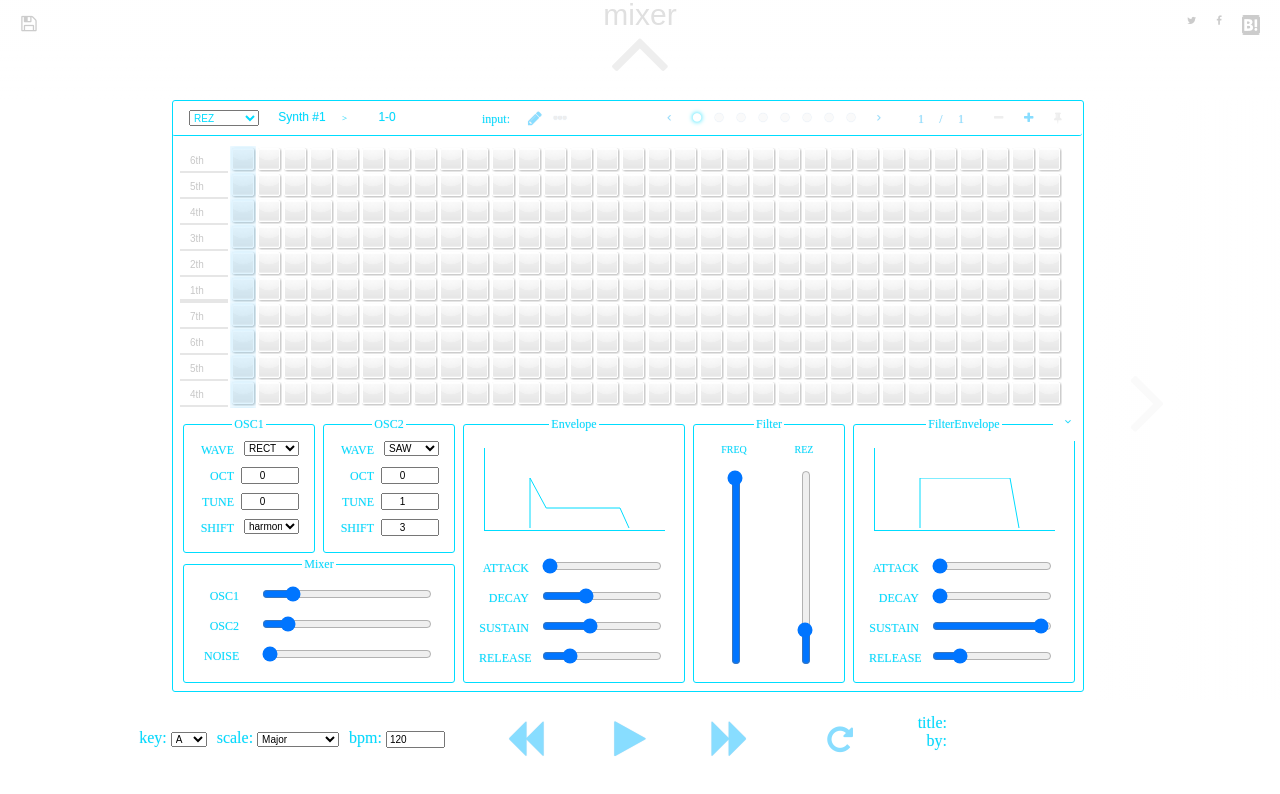
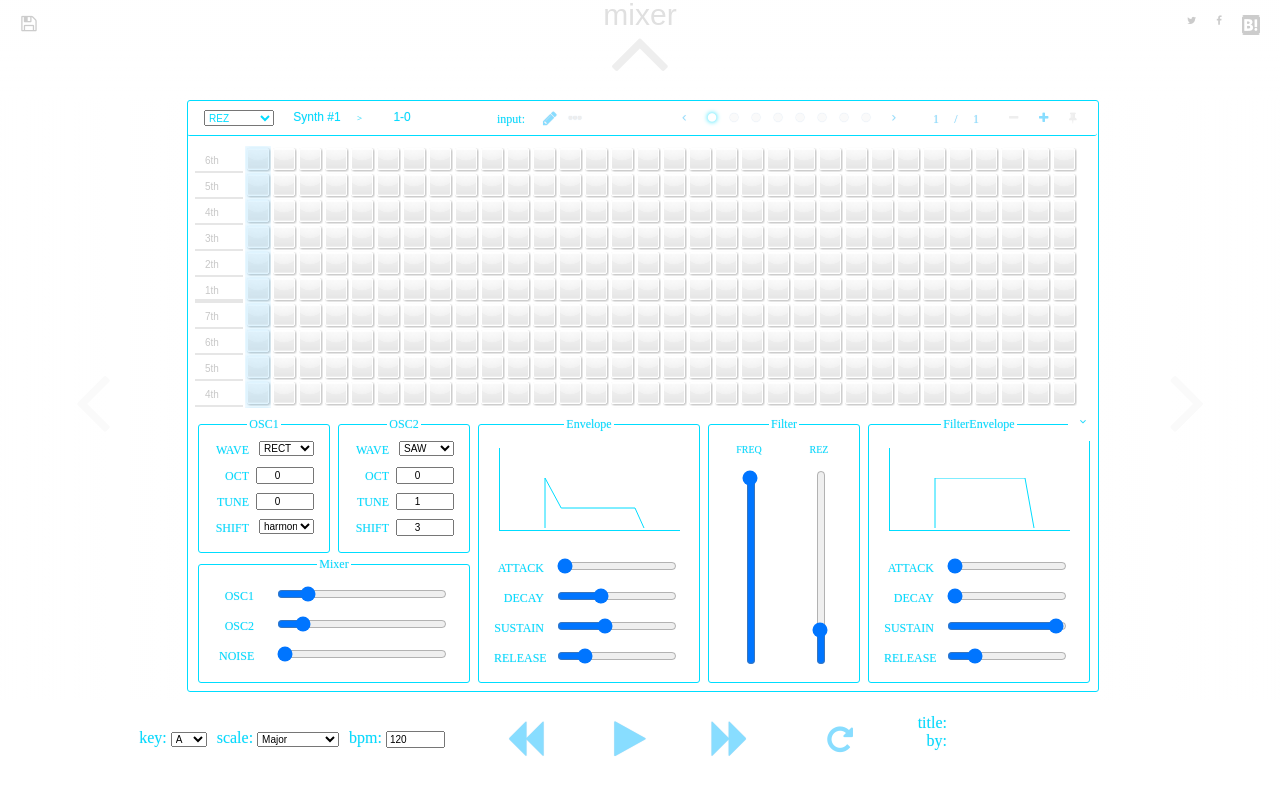
Before and after one commit to fand/evil, a React (Vite) app: page / in a window 1280 px wide. Both pictures are taken after a click on the icon 1187 px from the left and 400 px from the top of the page. Shown: the top 794 px of the page. Built offline with nearby package versions, Linux system fonts and the light colour scheme.

Commit message:
chore: style

```diff
--- a/src/components/player/NavigationButtons.tsx
+++ b/src/components/player/NavigationButtons.tsx
@@ -45,6 +45,11 @@ export function NavigationButtons() {
   const showBottomBtn = isMixer;
   const rightLabel = currentInstrument >= instrumentsCount - 1 ? 'new' : 'next';
 
+  console.log({
+    showLeftBtn,
+    showBottomBtn,
+  });
+
   return (
     <>
       <i
@@ -53,7 +58,7 @@ export function NavigationButtons() {
         data-line1="prev"
         data-line2="synth"
         style={{ display: showLeftBtn ? undefined : 'none' }}
-        onMouseDown={moveLeft}
+        onClick={moveLeft}
       />
       <i
         id="btn-right"
@@ -61,21 +66,21 @@ export function NavigationButtons() {
         data-line1={rightLabel}
         data-line2="synth"
         style={{ display: showRightBtn ? undefined : 'none' }}
-        onMouseDown={moveRight}
+        onClick={moveRight}
       />
       <i
         id="btn-top"
         className="btn fa fa-angle-up"
         data-line1="mixer"
         style={{ display: showTopBtn ? undefined : 'none' }}
-        onMouseDown={moveTop}
+        onClick={moveTop}
       />
       <i
         id="btn-bottom"
         className="btn fa fa-angle-down"
         data-line1="synths"
         style={{ display: showBottomBtn ? undefined : 'none' }}
-        onMouseDown={moveBottom}
+        onClick={moveBottom}
       />
     </>
   );
--- a/static/css/riff.css
+++ b/static/css/riff.css
@@ -324,14 +324,13 @@ canvas:active {
   position: absolute;
 
   width: 800000px;
-  max-height: 600px;
+  height: 600px;
   margin: 0px;
   padding: 0px;
   top: 50%;
   left: 50%;
   margin-top: -300px;
-  margin-left: -470px;
-  /* overflow-y: hidden; */
+  margin-left: -455px; /* 910px / 2 */
 
   transition: all 0.2s ease 0s;
 }
@@ -361,8 +360,11 @@ canvas:active {
   right: 0;
   margin-top: -300px;
 
-  text-align: left;
-  padding: 250px 35px;
+  display: flex;
+  justify-content: center;
+  align-items: center;
+
+  text-align: center;
   font-size: 100px;
   box-sizing: border-box;
 
@@ -379,8 +381,6 @@ canvas:active {
   z-index: 100;
 }
 #btn-left {
-  display: none;
-
   position: fixed;
   width: calc((100vw - 910px) / 2);
   height: 600px;
@@ -388,8 +388,11 @@ canvas:active {
   left: 0;
   margin-top: -300px;
 
-  text-align: right;
-  padding: 250px 25px;
+  display: flex;
+  justify-content: center;
+  align-items: center;
+
+  text-align: center;
   font-size: 100px;
   box-sizing: border-box;
 
@@ -428,8 +431,6 @@ canvas:active {
   z-index: 100;
 }
 #btn-bottom {
-  display: none;
-
   position: fixed;
   width: 100%;
   height: 100px;
@@ -468,17 +469,10 @@ canvas:active {
   color: #e0e0e0;
   content: attr(data-line1) '\A' attr(data-line2);
 }
-#btn-left:hover:after {
-  width: 100px;
-  height: 60px;
-  top: 180px;
-  right: -15px;
-}
+#btn-left:hover:after,
 #btn-right:hover:after {
-  width: 100px;
-  height: 60px;
-  top: 180px;
-  left: -5px;
+  width: 100%;
+  margin-top: -100%;
 }
 #btn-top:hover:after {
   width: 100%;
```
